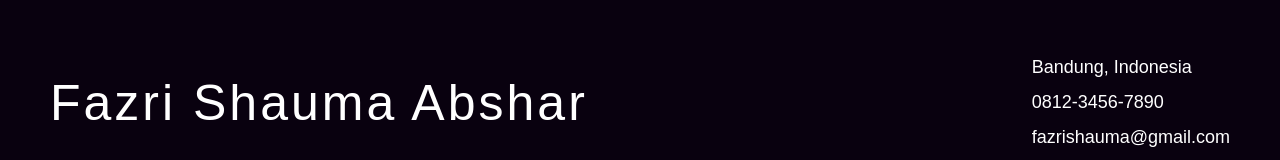
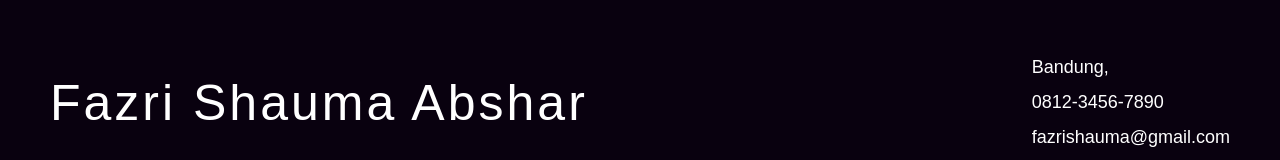
Before and after one commit to chokiorangasli/Profil, a plain HTML site: page index.html in a window 1280 px wide. Shown: the top 160 px of the page. Drawn offline with Linux system fonts and the light colour scheme.

Commit message:
Fix HTML encoding issues in index.html

```diff
--- a/index.html
+++ b/index.html
@@ -195,7 +195,7 @@
 
       <!-- Kontak -->
       <div class="header-right">
-        <p>Bandung, Indonesia</p>
+        <p>Bandung, </p>
         <p>0812-3456-7890</p>
         <p>fazrishauma@gmail.com</p>
       </div>
```
